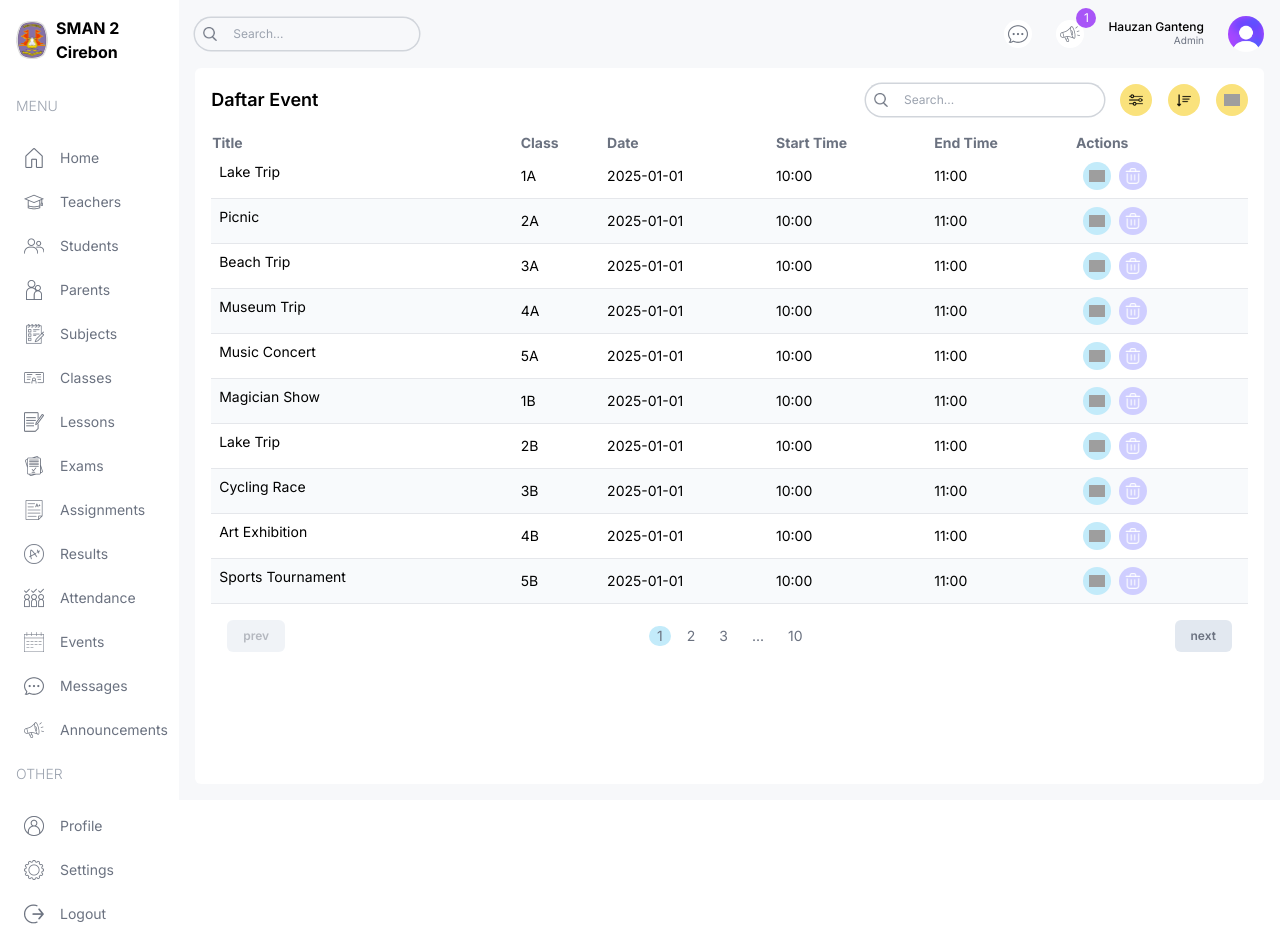
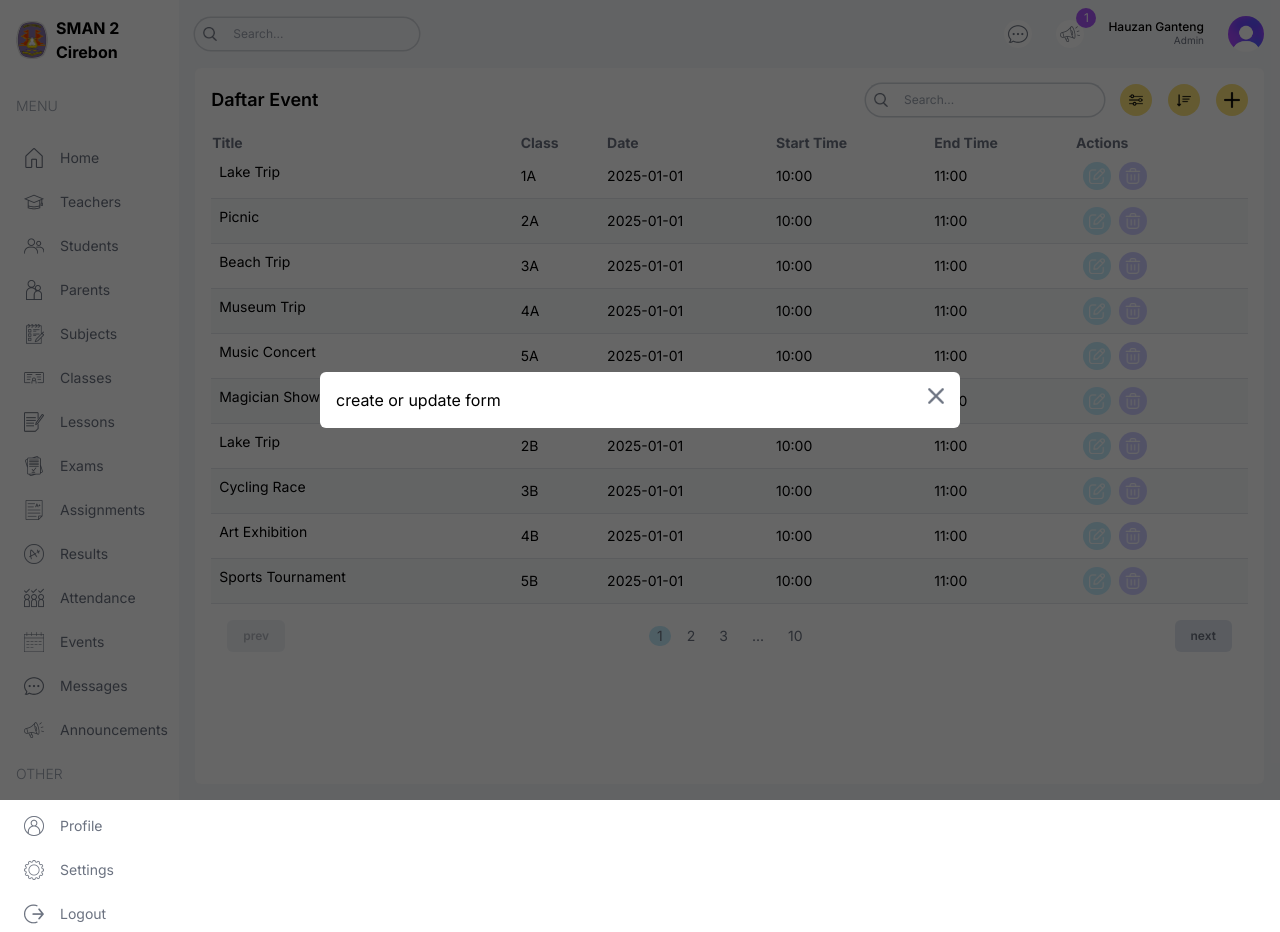
Before and after one commit to hauzanrafiattallah/SMAN-2-CIREBON-DASHBOARD, a Next.js app: page /list/events in a window 1280 px wide. Both pictures are taken after a click on the button 1231 px from the left and 100 px from the top of the page. Built offline with nearby package versions, Linux system fonts and the light colour scheme; grey boxes are pictures that could not be loaded.

Commit message:
SMACD-4 || Add FormModal component with create, update, and delete functionality; include modal state management and associated images || HauzanDev

```diff
--- a/src/components/FormModal.tsx
+++ b/src/components/FormModal.tsx
@@ -1,6 +1,7 @@
 "use client";
 
 import Image from "next/image";
+import { useState } from "react";
 
 const FormModal = ({
   table,
@@ -32,13 +33,42 @@
       : type === "update"
       ? "bg-sky"
       : "bg-Purple";
+  const [open, setOpen] = useState(false);
+  const Form = () => {
+    return type === "delete" && id ? (
+      <form action="" className="flex flex-col gap-4 p-4">
+        <span className="text-center font-medium">
+          All data will be lost. Are you sure you want to delete this {table}?
+        </span>
+        <button className="bg-red-700 text-white py-2 px-4 rounded-md border-none w-max self-center">
+          Delete
+        </button>
+      </form>
+    ) : (
+      "create or update form"
+    );
+  };
   return (
     <>
       <button
         className={`${size} flex items-center justify-center rounded-full ${bgColor}`}
+        onClick={() => setOpen(true)}
       >
         <Image src={`/${type}.png`} alt="" width={16} height={16} />
       </button>
+      {open && (
+        <div className="w-screen h-screen absolute left-0 top-0 bg-black bg-opacity-60 z-50 flex items-center justify-center">
+          <div className="bg-white p-4 rounded-md relative w-[90%] md:w-[70%] lg:w-[60%] xl:w-[50%] 2xl:w-[40%] ">
+            <Form />
+            <div
+              className="absolute top-4 right-4 cursor-pointer"
+              onClick={() => setOpen(false)}
+            >
+              <Image src="/close.png" alt="" width={16} height={16} />
+            </div>
+          </div>
+        </div>
+      )}
     </>
   );
 };
```
Also changed, not shown: public/create.png (added), public/update.png (added).
